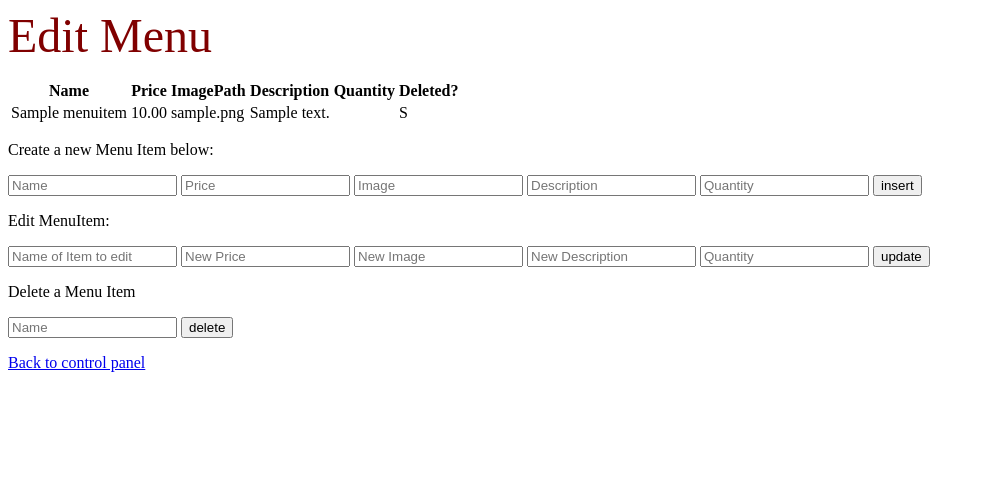
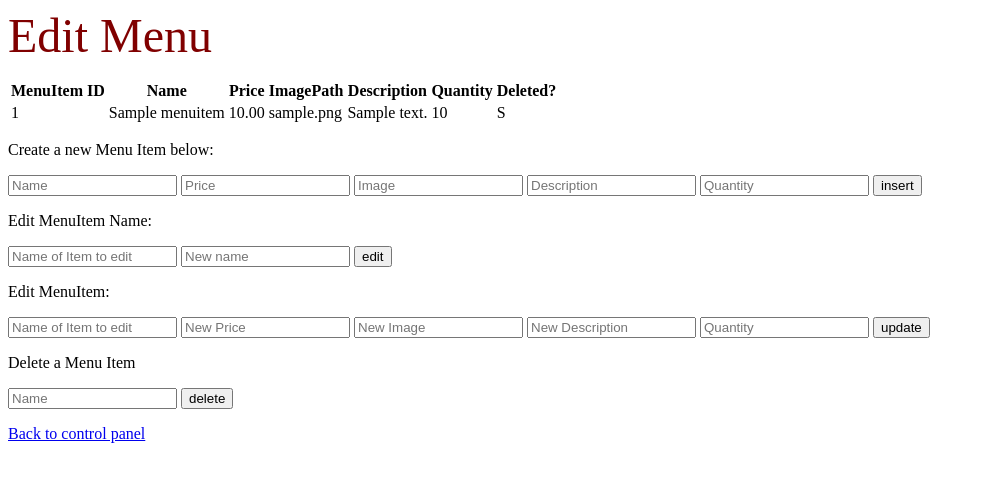
Before and after one commit to patricklinpl/Funtime-Bistro, a PHP site: page /proj-docs/admin_menu.php in a window 1280 px wide. Shown: the top 482 px of the page, without its empty margins (0-985 px from the left). Run offline with PHP 8.4, Linux system fonts and the light colour scheme; tables that the repository leaves empty hold one stand-in row (values such as "Sample post"); data that the repository does not hold is empty.

Commit message:
added edit function / updated according to schema

```diff
--- a/proj-docs/admin_menu.php
+++ b/proj-docs/admin_menu.php
@@ -14,6 +14,7 @@
 	//prints results from a select
 	function printResult($menu_result) {
 		echo "<table><tr>
+		<th>MenuItem ID</th>
 		<th>Name</th>
 		<th>Price</th>
 		<th>ImagePath</th>
@@ -24,11 +25,12 @@
 	 // output data of each row
 	while($row = $menu_result->fetch_assoc()) {
 		echo "<tr>
+		<td>" . $row["menu_id"] . "</td>
 		<td>" . $row["name"] . "</td>
 		<td>" . $row["price"] . "</td>
 		<td>" . $row["imagepath"] . "</td>
 		<td>" . $row["description"] . "</td>
-		<td>" . $row["qty"] . "</td>
+		<td>" . $row["quantity"] . "</td>
 		<td>" . $row["m_deleted"] . "</td>
 	</tr>";
 }
@@ -39,9 +41,9 @@ echo "</table>";
 if ($conn) {
 
 // Create a new Menu Item
-	if (!empty($_POST['insName']) && !empty($_POST['insPrice']) && !empty($_POST['insPrice'])) {
+	if (!empty($_POST['insName']) && !empty($_POST['insPrice']) && !empty($_POST['insqty'])) {
 
-		$name = ($_POST['insName']);
+		$name = trim($_POST['insName']);
 		$price = ($_POST['insPrice']);
 		$img = ($_POST['insImage']);
 		$desc = ($_POST['insDescr']);
@@ -56,7 +58,7 @@ if ($conn) {
 			}
 
 			else {
-				$insmenuquery = $conn->query("INSERT INTO MenuItem (name, price, imagepath, description, qty, m_deleted) VALUES('".$name."', '".$price."', '".$img."', '".$desc."', '".$qty."', 'F' )");
+				$insmenuquery = $conn->query("INSERT INTO MenuItem (name, price, imagepath, description, quantity, m_deleted) VALUES('".$name."', '".$price."', '".$img."', '".$desc."', '".$qty."', 'F' )");
 
 				if ($insmenuquery) {
 					echo "<script type='text/javascript'>alert('Menu Item added successfully!')</script>";
@@ -65,7 +67,7 @@ if ($conn) {
 				}
 			}
 		} else {
-			echo "<script type='text/javascript'>alert('Menu Item cannot be added')</script>";
+			echo "<script type='text/javascript'>alert('Invalid fields, please try again')</script>";
 		}
 
 //Delete an existing Menu Item
@@ -81,6 +83,7 @@ if ($conn) {
 			if($checkname->num_rows == 0) {
 				echo "<script type='text/javascript'>alert('Menu Item does not exist!')</script>";
 			}
+
 			else {
 				$delmenuquery = $conn->query("UPDATE MenuItem SET m_deleted = 'T' WHERE name = '".$name."'");
 
@@ -97,7 +100,7 @@ if ($conn) {
 	} else
 	if (!empty($_POST['edName'])) {
 
-		$name = ($_POST['edName']);
+		$name = trim($_POST['edName']);
 		$price = ($_POST['edPrice']);
 		$img = ($_POST['edImage']);
 		$desc = ($_POST['edDescr']);
@@ -123,6 +126,38 @@ if ($conn) {
 		}else {
 			echo "<script type='text/javascript'>alert('Inputs are not valid, please try again')</script>";
 		}
+
+//Edit an existing Menu Item's name
+	}else
+	if (!empty($_POST['oldname'])) {
+
+		$name = trim($_POST['oldname']);
+		$newname = trim($_POST['newname']);
+
+		if (ctype_alpha(preg_replace('/\s+/', '', $name)) && ctype_alpha(preg_replace('/\s+/', '', $name))) {
+
+			$checkname = $conn->query("SELECT * FROM MenuItem WHERE name = '".$name."' AND m_deleted = 'F' ");
+			$checkname2 = $conn->query("SELECT * FROM MenuItem WHERE name = '".$newname."' ");
+
+			if($checkname->num_rows == 0) {
+				echo "<script type='text/javascript'>alert('Menu Item does not exist!')</script>";
+			}
+
+			else if($checkname2->num_rows == 1) {
+				echo "<script type='text/javascript'>alert('Menu Item already exist, choose another name!')</script>";
+			}
+
+			else {
+				$editmenuquery = $conn->query("UPDATE MenuItem SET name = '".$newname."' WHERE name = '".$name."'");
+
+				if ($editmenuquery) {
+					echo "<script type='text/javascript'>alert('Menu Item edited successfully!')</script>";
+				}
+
+			}
+		}else {
+			echo "<script type='text/javascript'>alert('Inputs are not valid, please try again')</script>";
+		}
 	}
 }
 
@@ -136,6 +171,7 @@ printResult($menu_result);
 
 $conn->close();
 ?>
+
 
 
 <p>Create a new Menu Item below:</p>
@@ -152,6 +188,15 @@ $conn->close();
 		<!--define two variables to pass the value-->
 		<input type="submit" value="insert" name="insertsubmit"></p>
 	</form>
+
+	<p> Edit MenuItem Name: </p>
+	<form method="POST" action="admin_menu.php">
+		<!--refresh page when submit-->
+		<p><input type="text" name="oldname"  size="18" pattern="*[A-Za-z]" placeholder="Name of Item to edit" required>
+			<input type="text" name="newname" size="18" pattern="*[0-9]" placeholder="New name" required>
+			<!--define two variables to pass the value-->
+			<input type="submit" value="edit" name="updatesubmit"></p>
+		</form>
 
 	<p> Edit MenuItem: </p>
 	<form method="POST" action="admin_menu.php">
```
